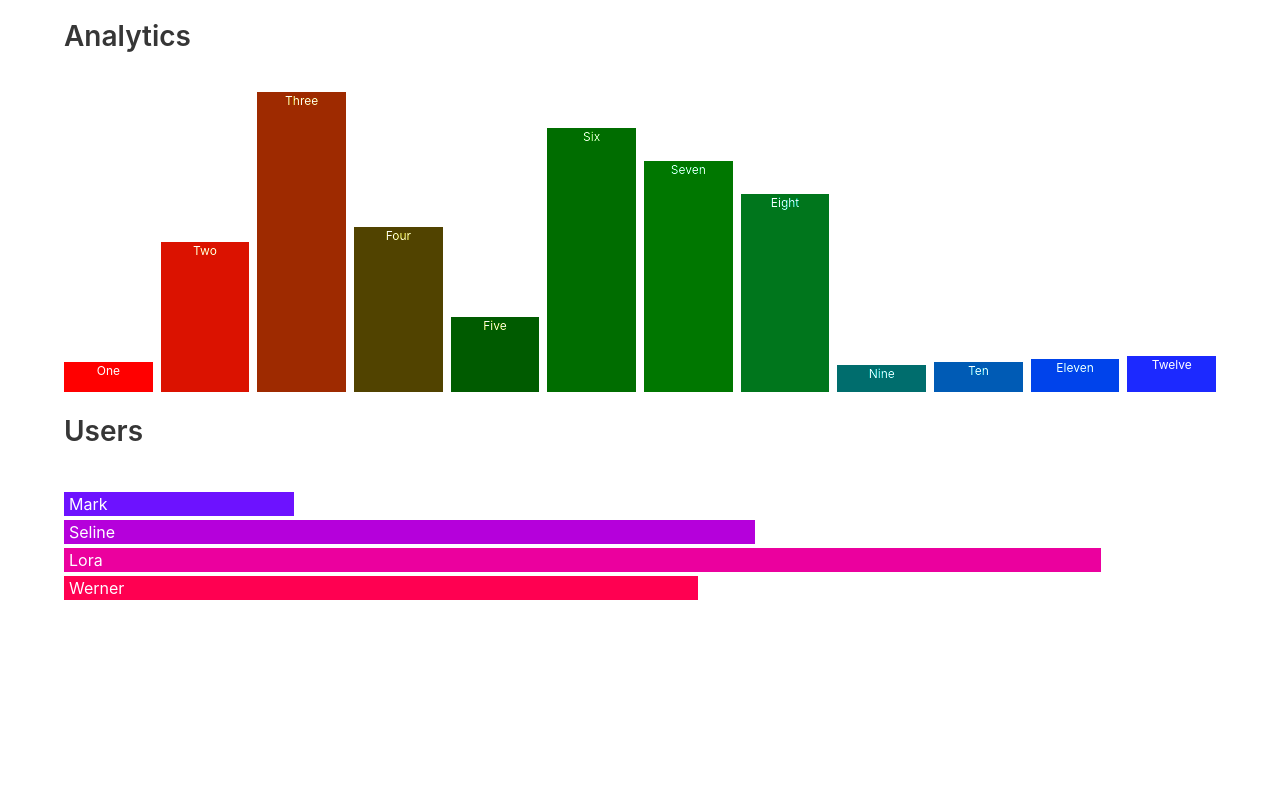
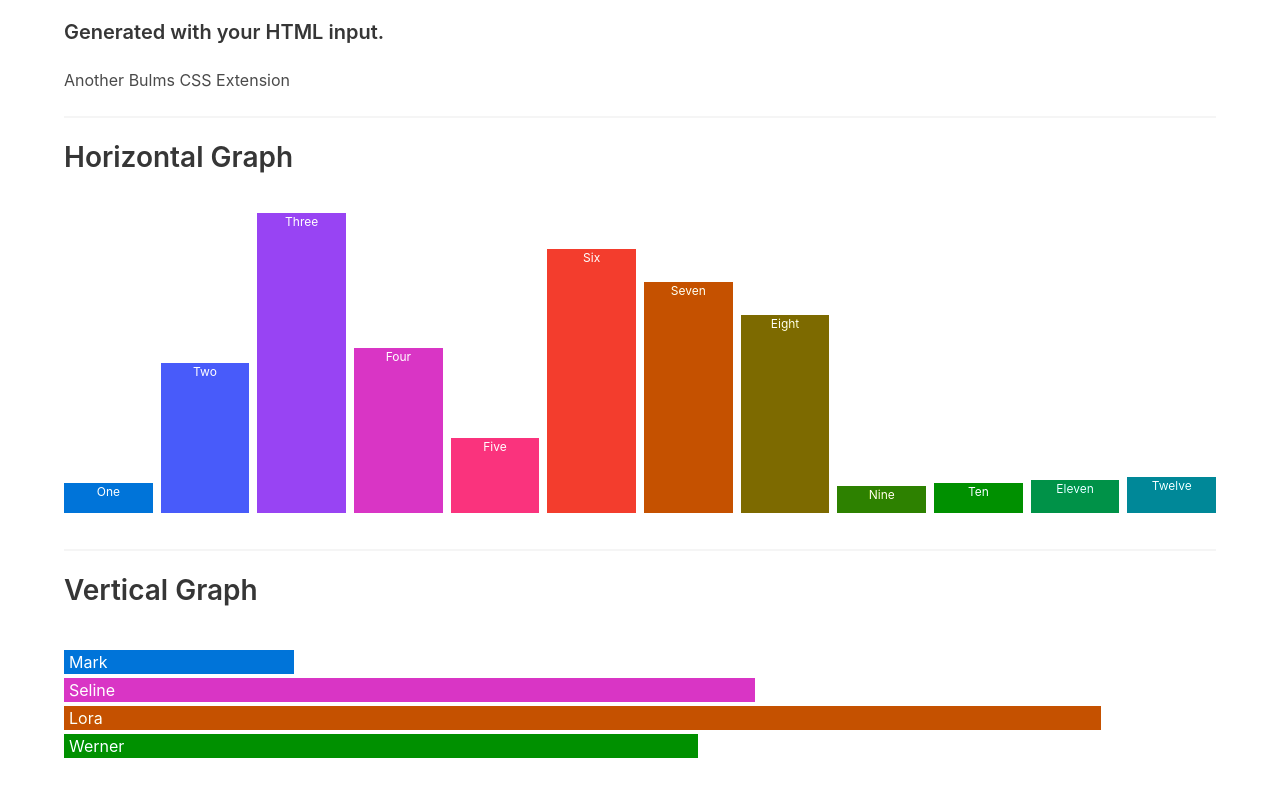
Before and after one commit to frizzant/bulma-graphs, a website: page index.html in a window 1280 px wide. Shown: the part 87-884 px from the top of the page. Before the commit the page ends 800 px from the top, so only its background shows below. Drawn offline with nearby package versions, Linux system fonts and the light colour scheme.

Commit message:
Version 0.2.0

```diff
--- a/custom.scss
+++ b/custom.scss
@@ -11,7 +11,7 @@
       padding: 0;
       text-align: center;
 
-      background-color: red;
+      background-color: #0074D9;
     }
     &.is-vertical-graph {
 
--- a/graphs.js
+++ b/graphs.js
@@ -3,10 +3,11 @@ graphs = () => {
 // ---
             let graphs = { // initialize object with settings
                 settings: {
+                    animation: true,
+                    autoGenerate: true,
+                    containerItemSelector: '.graphs-container .data-container div',
                     containerSelector: '.graphs-container',
-                    containerItemSelector: '.graphs-container .data-container div',
-                    autoGenerate: true,
-                    animation: true,
+                    errorMessages: true,
                     heightMultiplicator: 3, // scales in pixel
                     widthMultiplicator: 1, // scales in % (percentage)
                 },
@@ -21,7 +22,6 @@ graphs = () => {
 // ---
 // --- END Variables
     let main = () => {
-        console.log(graphs.container.list);
 
         let generateHTMLContainers = () => {
             return new Promise((resolve) => { // setting up a PROMISE
@@ -43,12 +43,9 @@ graphs = () => {
         };
         let generateHTMLItems = () => {
             return new Promise((resolve) => { // setting up a PROMISE
-                let rotateBase = 0;
-                let rotateFraction = 360 / graphs.container.items.list.length;
 
                 let i = 0;
                 for (let item of graphs.container.items.list) {
-                    // console.log(item.dataset.title);
                     if (item.dataset.title.length >= 1) {
                         item.insertAdjacentHTML('afterbegin', `<p>${item.dataset.title}</p>`);
                     }
@@ -63,9 +60,6 @@ graphs = () => {
                         item.style.height = graphs.settings.heightMultiplicator * item.dataset.value + 'px';
                     }
 
-                    item.style.filter = `hue-rotate(${rotateBase}deg)`;
-                    rotateBase = rotateBase + rotateFraction;
-
                     i++;
                     if (i === graphs.container.items.list.length) {
                         resolve();
@@ -73,13 +67,66 @@ graphs = () => {
                 }
             });
         };
-        let setup = () => {
-            console.log('STUFF HAPPENING');
+        // let setup = () => {
+        //     return new Promise((resolve) => { // setting up a PROMISE
+        //         console.log('STUFF HAPPENING');
+        //         resolve();
+        //     });
+        // };
+        let generateHues = () => {
+            return new Promise((resolve) => { // setting up a PROMISE
+                for (let container of graphs.container.list) {
+                    let children = container.querySelectorAll('.data-container div');
+
+                    let countItems = children.length;
+                    let rotateBase = 0;
+                    let rotateFraction = 360 / countItems;
+
+                    for (let item of children) {
+                        item.style.filter = `hue-rotate(${rotateBase}deg)`;
+                        rotateBase = rotateBase + rotateFraction;
+                    }
+
+                }
+                resolve();
+            });
+
+        };
+        let generateWarnings = () => {
+            // vertical graph has unlimited items
+            // horizontal graph has a max of 12 items to keep it pretty
+
+            return new Promise((resolve) => { // setting up a PROMISE
+                if (graphs.settings.errorMessages === true) {
+
+                    for (let container of graphs.container.list) {
+                        let isVertical = false;
+
+                        for (let item of container.children) { // check if there is a child with is-vertical-graph class and set variable
+                            if (item.classList.contains('is-vertical-graph')) {
+                                isVertical = true;
+                            }
+                        }
+
+                        if (isVertical === false) { // add the notification if there is no vertical class on the container.
+                            let children = container.querySelectorAll('.data-container div');
+                            let countChildren = children.length;
+
+                            if (countChildren > 12) {
+                                container.insertAdjacentHTML('afterend', '<div class="notification has-background-warning"><p>You have more then <strong>12</strong> horizontal graph-items. This will cause viewing-glitches on mobile. <br><span class="is-size-7">(disable warnings in the <strong>graphs.js</strong>-file by setting <strong>errorMessages</strong> to <strong>false</strong>.)</span></p> </h1></div>')
+                            }
+                        }
+                    }
+                }
+            resolve();
+            });
         };
 
         generateHTMLContainers()
             .then(generateHTMLItems)
-            .then(setup);
+            // .then(setup)
+            .then(generateHues)
+            .then(generateWarnings);
 
     };
     main();
--- a/index.html
+++ b/index.html
@@ -16,7 +16,10 @@
 		<h1 class="title">
 			Bulma Graphs
 		</h1>
-		<div class="graphs-container" data-title="Analytics">
+		<h2 class="title is-size-5">Generated with your HTML input.</h2>
+		<p>Another Bulms CSS Extension</p>
+		<hr>
+		<div class="graphs-container" data-title="Horizontal Graph">
 			<div class="data-container column is-full columns is-mobile is-size-7 has-text-white is-marginless">
 				<div data-title="One" data-value="10"></div>
 				<div data-title="Two" data-value="50"></div>
@@ -32,7 +35,8 @@
 				<div data-title="Twelve" data-value="12"></div>
 			</div>
 		</div>
-		<div class="graphs-container" data-title="Users">
+		<hr>
+		<div class="graphs-container" data-title="Vertical Graph">
 			<div class="data-container column is-full is-vertical-graph has-text-white">
 				<div data-title="Mark" data-value="20"></div>
 				<div data-title="Seline" data-value="60"></div>
--- a/package.json
+++ b/package.json
@@ -1,6 +1,6 @@
 {
   "name": "bulma-graphs",
-  "version": "0.1.1",
+  "version": "0.2.0",
   "description": "Translates data into a visually pleasing graph using Bulma, but without dependence on Bulma.",
   "main": "graphs.js",
   "scripts": {
```
Also changed, not shown: custom.css.
